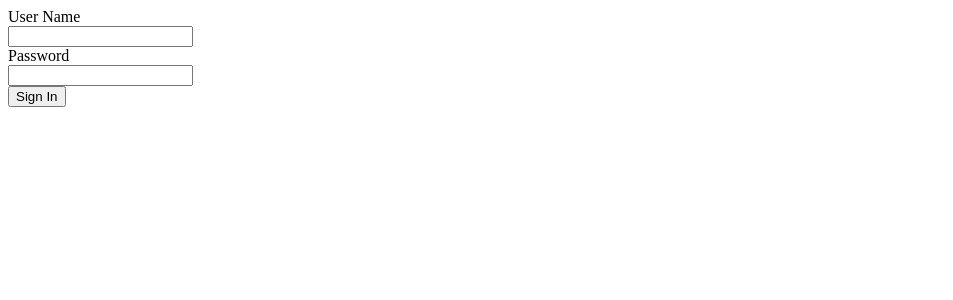
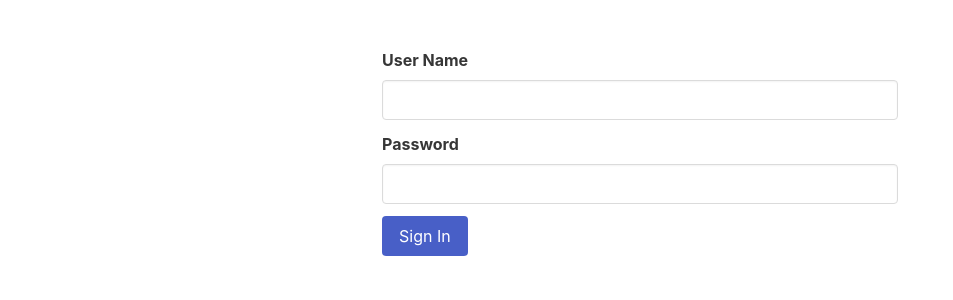
Before and after one commit to tungkraiwit/Gundam-Man, a Next.js app: page / in a window 1280 px wide. Shown: the top 300 px of the page, without its empty margins (0-953 px from the left). Built offline with nearby package versions, Linux system fonts and the light colour scheme.

Commit message:
Add bulma in nextjs

```diff
--- /dev/null
+++ b/next.config.js
@@ -0,0 +1,6 @@
+const compose = require('next-compose')
+const withSass = require('@zeit/next-sass')
+
+module.exports = compose([
+  [withSass]
+])
--- a/package.json
+++ b/package.json
@@ -3,8 +3,11 @@
   "version": "0.1.0",
   "private": true,
   "dependencies": {
+    "@zeit/next-sass": "^1.0.1",
     "bulma": "^0.7.5",
     "next": "^9.1.1",
+    "next-compose": "0.0.2",
+    "node-sass": "^4.12.0",
     "react": "^16.10.2",
     "react-dom": "^16.10.2",
     "react-scripts": "3.2.0",
--- /dev/null
+++ b/pages/_app.js
@@ -0,0 +1,25 @@
+import React from 'react'
+import App from 'next/app'
+
+import '../styles/bulma.scss'
+
+class MyApp extends App {
+  // Only uncomment this method if you have blocking data requirements for
+  // every single page in your application. This disables the ability to
+  // perform automatic static optimization, causing every page in your app to
+  // be server-side rendered.
+  //
+  // static async getInitialProps(appContext) {
+  //   // calls page's `getInitialProps` and fills `appProps.pageProps`
+  //   const appProps = await App.getInitialProps(appContext);
+  //
+  //   return { ...appProps }
+  // }
+
+  render() {
+    const { Component, pageProps } = this.props
+    return <Component {...pageProps} />
+  }
+}
+
+export default MyApp
--- /dev/null
+++ b/styles/bulma.scss
@@ -0,0 +1,4 @@
+@import "../node_modules/bulma/sass/utilities/_all";
+
+// Import Bulma and Buefy styles
+@import "../node_modules/bulma/bulma.sass";
```
Also changed, not shown: 1 other file (tests, documents, lock files or other folders).
